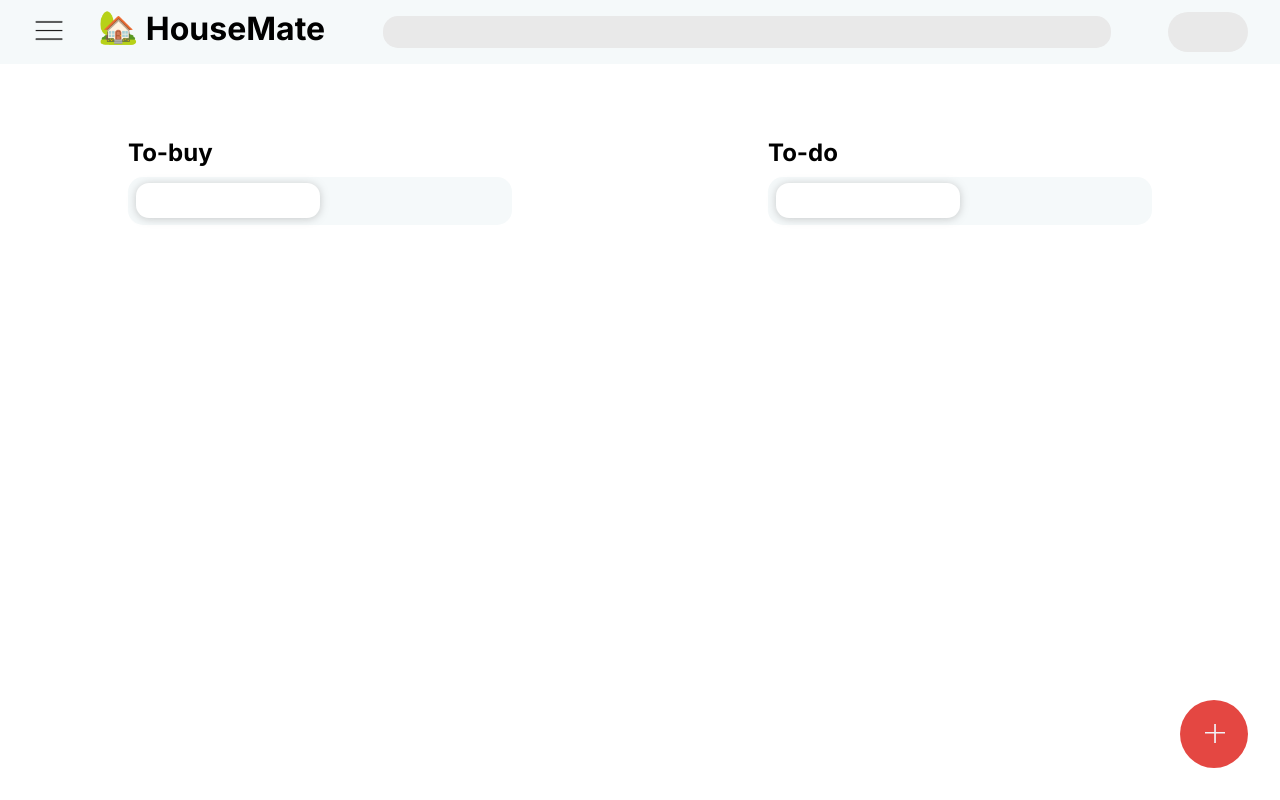
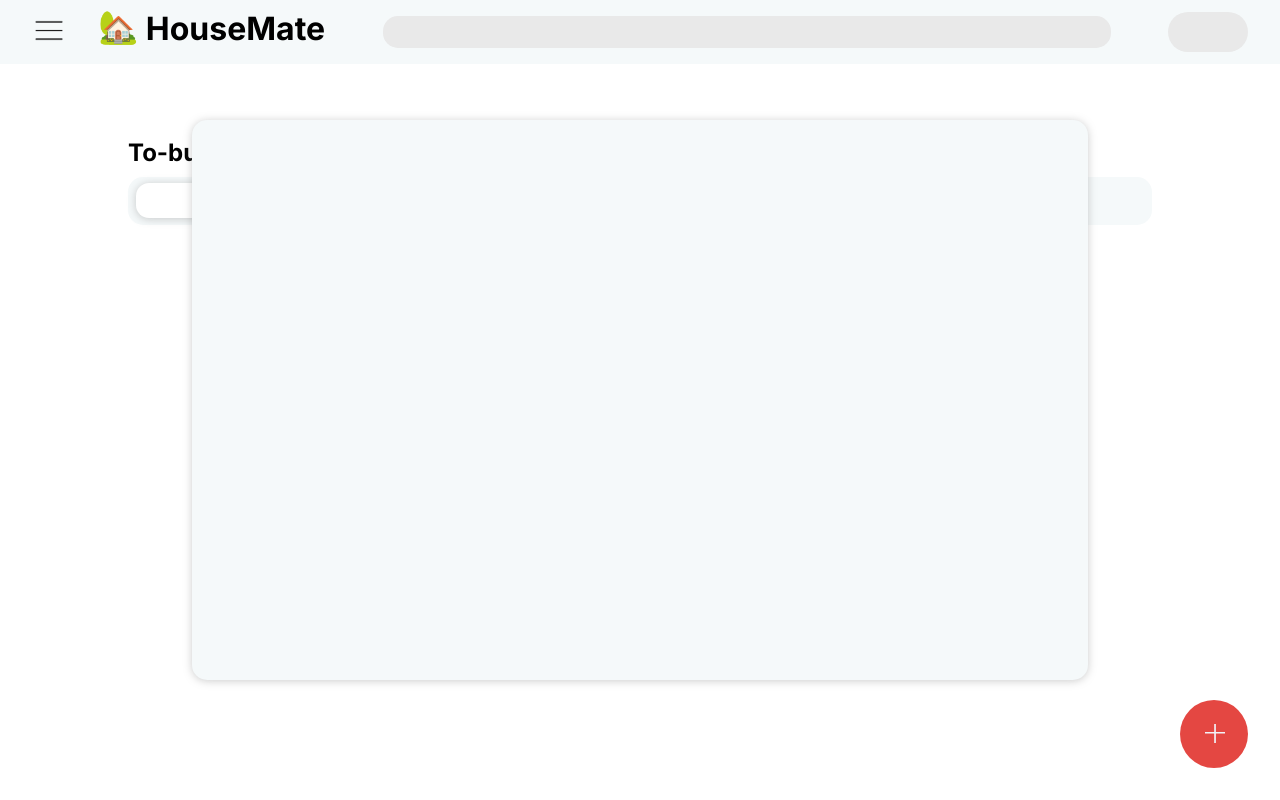
Before and after one commit to yublee71/WEB_HouseMate_FE, a React (Vite) app: page / in a window 1280 px wide. Both pictures are taken after a click on the button 1214 px from the left and 734 px from the top of the page. Built offline with nearby package versions, Linux system fonts and the light colour scheme.

Commit message:
fix: fix addsection visibility

```diff
--- a/src/components/addbutton.jsx
+++ b/src/components/addbutton.jsx
@@ -1,6 +1,6 @@
 import styled from "styled-components";
-import { AddSection } from "./addsection";
 import { useState } from "react";
+import { AddSection } from "@/components/addsection";
 
 const StyledAddButton = styled.button`
   position: fixed;
@@ -20,22 +20,10 @@ const StyledAddButton = styled.button`
   }
 `;
 
-// const StyledAddSection = styled.section`
-//   position: fixed;
-//   top: 20%;
-//   left: 15%;
-//   height: 60%;
-//   width: 70%;
-//   background-color: var(--color-grey-100);
-//   border-radius: 15px;
-//   box-shadow: 0px 1px 9px rgba(128, 128, 128, 0.404);
-// `;
-
 export function AddButton() {
   const [isVisible, setVisibility] = useState(false);
   return (
     <>
-      <AddSection></AddSection>
       <StyledAddButton>
         <img
           src="/src/assets/addsign.png"
@@ -45,8 +33,8 @@ export function AddButton() {
             setVisibility(true);
           }}
         />
-        {/* {isVisible && <StyledAddSection>hi</StyledAddSection>} */}
       </StyledAddButton>
+      {isVisible && <AddSection />}
     </>
   );
 }
--- a/src/components/addsection.jsx
+++ b/src/components/addsection.jsx
@@ -2,15 +2,15 @@ import styled from "styled-components";
 
 const StyledAddSection = styled.section`
   position: fixed;
-  top: 20%;
-  left: 20%;
-  height: 60px;
-  width: 70px;
+  top: 15%;
+  left: 15%;
+  height: 70%;
+  width: 70%;
   background-color: var(--color-grey-100);
   border-radius: 15px;
   box-shadow: 0px 1px 9px rgba(128, 128, 128, 0.404);
 `;
 
 export function AddSection() {
-  <StyledAddSection>hi</StyledAddSection>;
+  return <StyledAddSection></StyledAddSection>;
 }
```
